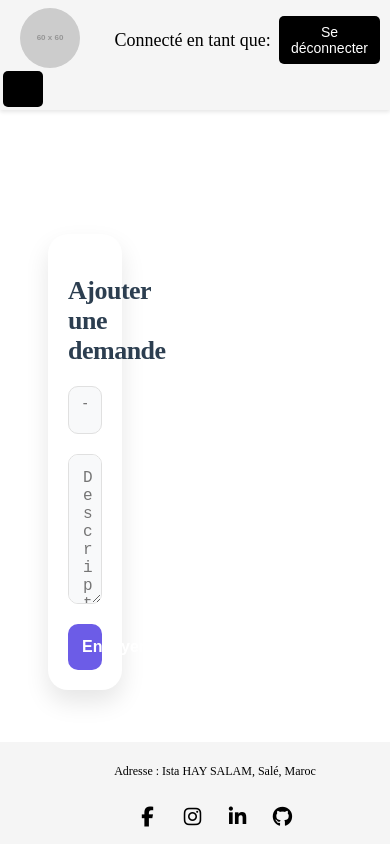
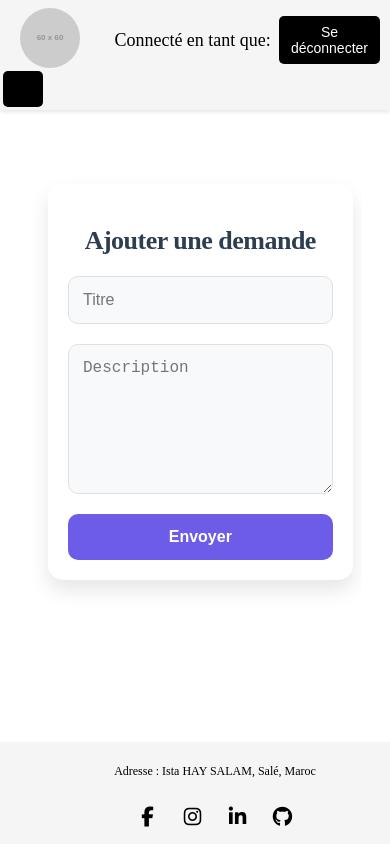
Before and after one commit to MimounaSrif/MyReactMiniProject, a React (Create React App) app: page /Accueil/add-request in a window 390 px wide. Built offline with nearby package versions, Linux system fonts and the light colour scheme.

Commit message:
ajusstement de la composante AjouterDemande

```diff
--- a/src/pages/AjouterDemande.js
+++ b/src/pages/AjouterDemande.js
@@ -14,6 +14,16 @@ const AjouterDemande = () => {
     });
 
     const [message, setMessage] = useState('');
+    const [isMobile, setIsMobile] = useState(window.innerWidth <= 768);
+
+    // 🔄 Détecte automatiquement la taille de l'écran
+    React.useEffect(() => {
+        const handleResize = () => {
+            setIsMobile(window.innerWidth <= 768);
+        };
+        window.addEventListener('resize', handleResize);
+        return () => window.removeEventListener('resize', handleResize);
+    }, []);
 
     const handleChange = (e) => {
         setFormData({
@@ -52,6 +62,7 @@ const AjouterDemande = () => {
             setFormData({ titre: '', description: '', etat: 'En attente' });
             setMessage('Votre demande a été ajoutée avec succès ! ✅');
 
+            setTimeout(() => setMessage(''), 3000);
         } catch (error) {
             console.error("Erreur complète:", error);
             setMessage(`Erreur lors de l'ajout de la demande: ${error.message}`);
@@ -59,7 +70,7 @@ const AjouterDemande = () => {
     };
 
     return (
-        <div style={containerStyle}>
+        <div style={isMobile ? mobileContainerStyle : containerStyle}>
             <h2 style={titleStyle}>Ajouter une demande</h2>
             {message && <p style={message.includes('succès') ? successMessageStyle : errorMessageStyle}>{message}</p>}
             <form onSubmit={handleSubmit} style={formStyle}>
@@ -88,11 +99,11 @@ const AjouterDemande = () => {
     );
 };
 
-// 🎨 Styles modernes et fluides avec décalage à droite
+// 🎨 **Styles adaptés**
 const containerStyle = {
     maxWidth: '500px',
-    marginLeft: 'auto', // Décalage à droite
-    marginRight: '220px', // Espace à droite
+    marginLeft: 'auto',
+    marginRight: '220px', // Espace à droite pour les grands écrans
     marginTop: '100px',
     padding: '20px',
     borderRadius: '20px',
@@ -100,6 +111,18 @@ const containerStyle = {
     boxShadow: '0px 12px 24px rgba(0, 0, 0, 0.1)',
     textAlign: 'center',
     transition: 'transform 0.3s ease, box-shadow 0.3s ease',
+};
+
+// 📱 **Styles pour mobile/tablette**
+const mobileContainerStyle = {
+    width: '90%', // Augmenter la largeur sur mobiles
+    maxWidth: '500px', // Limite la largeur
+    margin: '50px auto', // Centré verticalement et horizontalement
+    padding: '20px',
+    borderRadius: '15px',
+    backgroundColor: '#ffffff',
+    boxShadow: '0px 10px 20px rgba(0, 0, 0, 0.1)',
+    textAlign: 'center',
 };
 
 const titleStyle = {
@@ -158,69 +181,4 @@ const errorMessageStyle = {
     fontWeight: '500',
 };
 
-// ✅ Media Queries pour le Responsive
-const mediaQueries = `
-    @media (max-width: 1200px) {
-        .containerStyle {
-            margin-right: 100px;
-        }
-    }
-
-    @media (max-width: 768px) {
-        .containerStyle {
-            max-width: 100%; /* Occupe toute la largeur */
-            margin: 20px 10px; /* Marges réduites */
-            padding: 15px;
-            margin-right: 0;
-            border-radius: 10px; /* Bordures moins prononcées */
-        }
-
-        .titleStyle {
-            font-size: 22px;
-        }
-
-        .inputStyle, .textareaStyle {
-            padding: 12px;
-            font-size: 14px;
-            width: 100%; /* Occupe toute la largeur */
-        }
-
-        .buttonStyle {
-            padding: 12px;
-            font-size: 14px;
-            width: 100%; /* Occupe toute la largeur */
-        }
-    }
-
-    @media (max-width: 480px) {
-        .containerStyle {
-            max-width: 100%; /* Occupe toute la largeur */
-            margin: 10px 5px; /* Marges minimales */
-            padding: 10px;
-        }
-
-        .titleStyle {
-            font-size: 20px;
-        }
-
-        .inputStyle, .textareaStyle {
-            padding: 10px;
-            font-size: 12px;
-            width: 100%; /* Occupe toute la largeur */
-        }
-
-        .buttonStyle {
-            padding: 10px;
-            font-size: 12px;
-            width: 100%; /* Occupe toute la largeur */
-        }
-    }
-`;
-
-// Ajouter les styles au document
-const styleSheet = document.createElement("style");
-styleSheet.type = "text/css";
-styleSheet.innerText = mediaQueries;
-document.head.appendChild(styleSheet);
-
 export default AjouterDemande;
```
